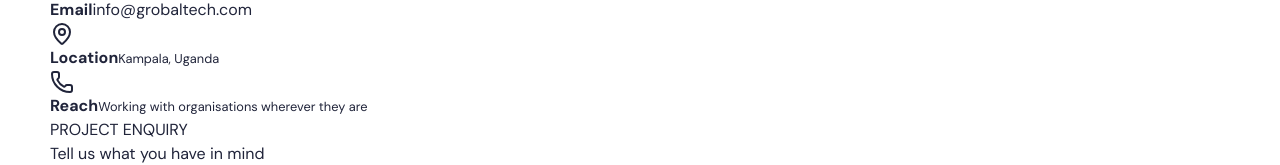
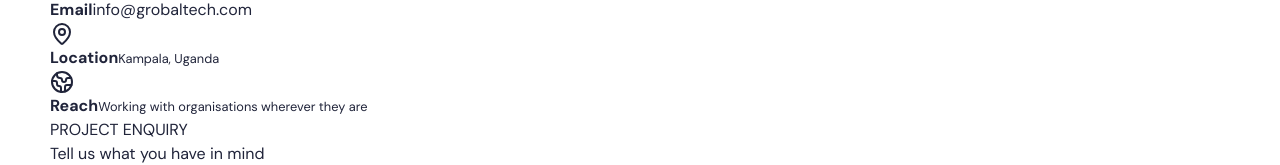
Before and after one commit to Grobaltech/Grobaltech, a React (Vite) app: page /contact in a window 1280 px wide. Shown: the part 438-603 px from the top of the page. Built offline with nearby package versions, Linux system fonts and the light colour scheme.

Commit message:
Use correct location and global contact icons

```diff
--- a/src/pages/Contact.tsx
+++ b/src/pages/Contact.tsx
@@ -1,5 +1,5 @@
 import { useState, type FormEvent } from 'react'
-import { Mail, MapPin, Phone, Send, CheckCircle2 } from 'lucide-react'
+import { Mail, MapPin, Globe2, Send, CheckCircle2 } from 'lucide-react'
 import { Link } from 'react-router-dom'
 
 export default function Contact() {
@@ -32,7 +32,7 @@ export default function Contact() {
           <div className="contact-page-info"><span className="mini-kicker">GET IN TOUCH</span><h2>Good projects begin with <em>a conversation.</em></h2><p>Tell us a little about what you are looking to achieve. We welcome enquiries about websites, software, digital platforms, integrations and technology support.</p>
             <div className="contact-info-item"><span><Mail /></span><div><b>Email</b><a href="mailto:info@grobaltech.com">info@grobaltech.com</a></div></div>
             <div className="contact-info-item"><span><MapPin /></span><div><b>Location</b><small>Kampala, Uganda</small></div></div>
-            <div className="contact-info-item"><span><GlobeIcon /></span><div><b>Reach</b><small>Working with organisations wherever they are</small></div></div>
+            <div className="contact-info-item"><span><Globe2 /></span><div><b>Reach</b><small>Working with organisations wherever they are</small></div></div>
           </div>
           {sent ? <div className="contact-success"><CheckCircle2 size={42} /><h2>Your email draft is ready.</h2><p>Your email application should open with the enquiry details. Please send it from there so our team can receive it.</p><button className="underlined-link" onClick={() => setSent(false)}>Prepare another enquiry</button></div> :
             <form className="contact-page-form" onSubmit={submit}><span className="mini-kicker">PROJECT ENQUIRY</span><h3>Tell us what you have in mind</h3><div className="form-two"><label>Full name<input required name="name" placeholder="Your name" /></label><label>Email address<input required type="email" name="email" placeholder="you@example.com" /></label></div><label>What can we help with?<select required name="service" defaultValue=""><option value="" disabled>Select an area</option><option>Website or web application</option><option>Mobile application</option><option>Business software or automation</option><option>Cloud and infrastructure</option><option>Consultation or support</option><option>Other</option></select></label><label>Project details<textarea required name="message" rows={6} placeholder="A little about your goals, requirements and timeline..." /></label><button className="button form-submit" type="submit">Prepare enquiry <Send size={16} /></button><small className="form-note">This opens your email application; it does not submit data to a server.</small></form>
@@ -42,7 +42,3 @@ export default function Contact() {
     </main>
   )
 }
-
-function GlobeIcon() {
-  return <Phone />
-}
```
